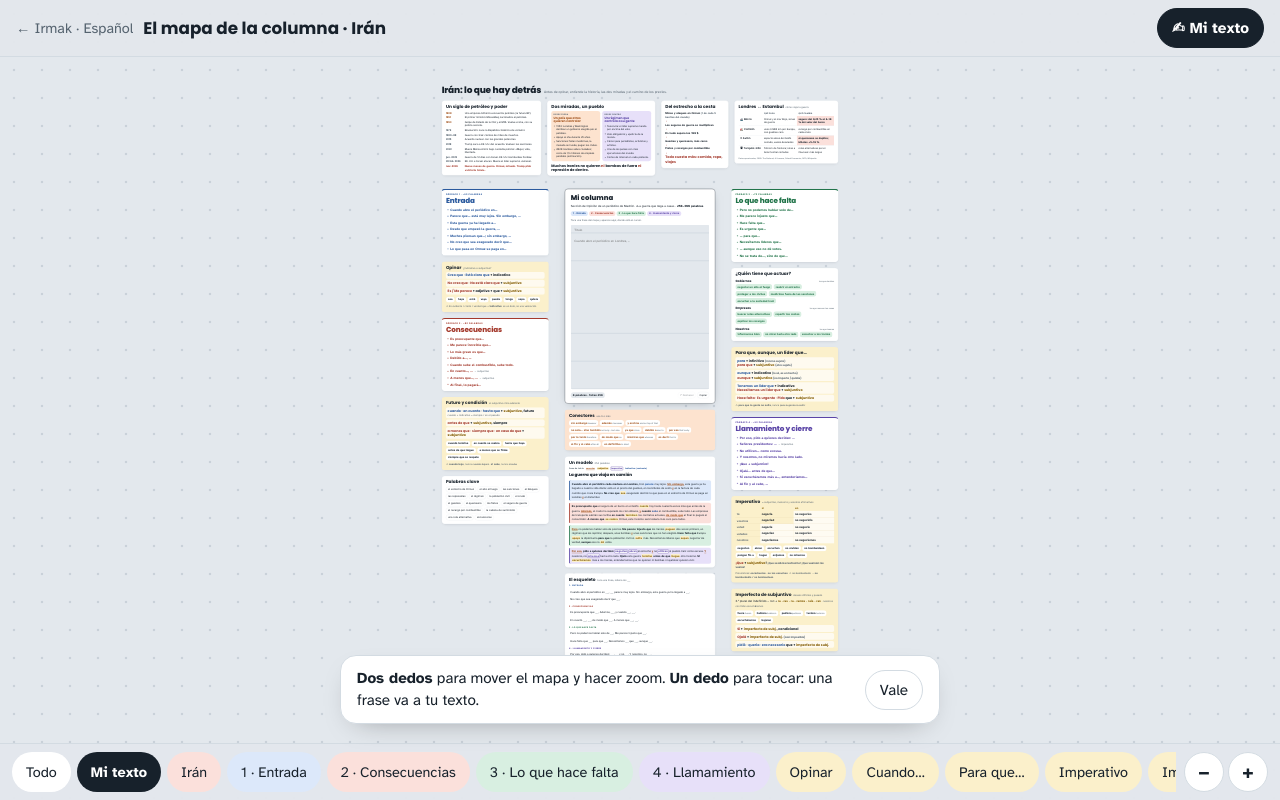
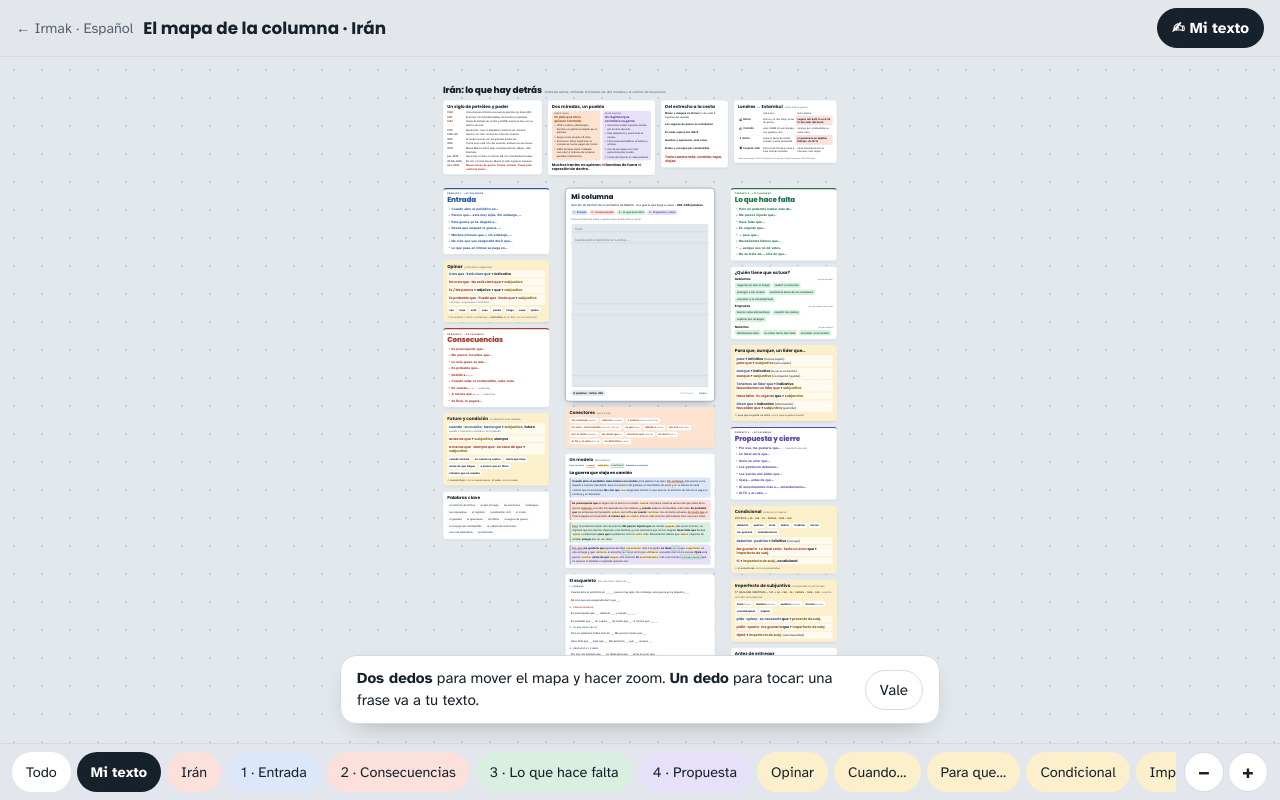
Before and after one commit to Andresinp/irmak-espanol, a plain HTML site: page mapa/index.html in a window 1280 px wide. Drawn offline with Linux system fonts and the light colour scheme.

Commit message:
Mapa Irán: imperativo out; condicional, imperfecto de subjuntivo, probabilidad y decir que in
Co-Authored-By: Claude Opus 5.5 <noreply@anthropic.com>

```diff
--- a/mapa/index.html
+++ b/mapa/index.html
@@ -6,7 +6,7 @@
 <style>
 /* Engine from the study-map skill. Poppins = Irmak's site font; Atkinson Hyperlegible for reading.
    Pastel colour per part of the column: entrada = blue, consecuencias = rose, lo que hace falta = mint,
-   llamamiento y cierre = lavender, gramática = butter, conectores = peach */
+   propuesta y cierre = lavender, gramática = butter, conectores = peach */
 :root{
   --board:#e3e8ed; --dots:#c9d1d9; --surface:#ffffff; --ink:#17212b; --muted:#55636f; --line:#d3dbe2;
   --in:#2b5a9e; --in-s:#dce8fa;
@@ -99,14 +99,6 @@ ul,ol{margin:0;padding:0;list-style:none}
 .note{font-size:18px;color:var(--muted)}
 .end{color:var(--gr);font-weight:800}
 
-/* imperative table */
-.imp{border-collapse:collapse;width:100%;font-size:20px}
-.imp th,.imp td{text-align:left;padding:7px 10px;border-bottom:1px solid color-mix(in srgb,var(--gr) 22%,transparent)}
-.imp thead th{font:700 14px/1.2 var(--display);letter-spacing:.08em;text-transform:uppercase;color:var(--gr)}
-.imp tbody th{font-family:var(--display);font-weight:600;font-size:18px;color:var(--muted);white-space:nowrap}
-.imp td{font-weight:700}
-.imp td.sj{background:color-mix(in srgb,var(--surface) 75%,transparent)}
-.imp tr:last-child th,.imp tr:last-child td{border-bottom:0}
 
 /* ---------- writing page (centre) ---------- */
 #k-write{cursor:auto;padding:34px 40px;gap:16px;border:2px solid var(--ink);box-shadow:0 20px 60px -30px rgba(20,33,43,.5)}
@@ -174,7 +166,7 @@ ul,ol{margin:0;padding:0;list-style:none}
 .st{font-weight:700}
 .cx{color:var(--cn);font-weight:700;text-decoration:underline;text-decoration-thickness:2px;text-underline-offset:4px}
 .vs{color:var(--gr);font-weight:700;background:var(--gr-s);border-radius:4px;padding:0 3px}
-.vm{color:var(--co);font-weight:700;background:var(--surface);border-radius:4px;padding:0 3px;outline:2px solid var(--co)}
+.vm{color:var(--so);font-weight:700;background:var(--surface);border-radius:4px;padding:0 3px;outline:2px solid var(--so)}
 .vi{color:var(--in);font-weight:700}
 .mkey{display:flex;flex-wrap:wrap;gap:6px 16px;font-size:15px;color:var(--muted);align-items:center}
 .mold .ph{padding:6px 10px;border-radius:10px;font-size:19px;cursor:pointer}
@@ -318,6 +310,7 @@ details.sol summary{cursor:pointer;font:700 18px/1.4 var(--display);color:var(--
         <div><p class="formula"><span class="p">Creo que · Está claro que</span> + indicativo</p></div>
         <div><p class="formula"><span class="x">No creo que · No está claro que</span> + <span class="f">subjuntivo</span></p></div>
         <div><p class="formula"><span class="x">Es / Me parece</span> + adjetivo + que + <span class="f">subjuntivo</span></p></div>
+        <div><p class="formula"><span class="x">Es probable que · Puede que · Dudo que</span> + <span class="f">subjuntivo</span></p><p class="note">a lo mejor · seguro que + indicativo</p></div>
       </div>
       <div class="chips">
         <span class="chip ph" data-ins="sea "><b>sea</b></span>
@@ -338,6 +331,7 @@ details.sol summary{cursor:pointer;font:700 18px/1.4 var(--display);color:var(--
         <li class="ph" data-ins="Es preocupante que ">Es preocupante que…</li>
         <li class="ph" data-ins="Me parece increíble que ">Me parece increíble que…</li>
         <li class="ph" data-ins="Lo más grave es que ">Lo más grave es que…</li>
+        <li class="ph" data-ins="Es probable que ">Es probable que…</li>
         <li class="ph" data-ins="Debido a ">Debido a…, …</li>
         <li class="ph" data-ins="Cuando sube el combustible, sube todo. ">Cuando sube el combustible, sube todo.</li>
         <li class="ph" data-ins="En cuanto ">En cuanto…, … <i>→ subjuntivo</i></li>
@@ -392,7 +386,7 @@ details.sol summary{cursor:pointer;font:700 18px/1.4 var(--display);color:var(--
     <div class="card" id="k-write">
       <h2>Mi columna</h2>
       <p>Sección de Opinión de un periódico de Madrid · «La guerra que llega a casa» · <b>250–300 palabras</b></p>
-      <div class="parts"><span class="pa">1 · Entrada</span><span class="pb">2 · Consecuencias</span><span class="pc">3 · Lo que hace falta</span><span class="pd">4 · Llamamiento y cierre</span></div>
+      <div class="parts"><span class="pa">1 · Entrada</span><span class="pb">2 · Consecuencias</span><span class="pc">3 · Lo que hace falta</span><span class="pd">4 · Propuesta y cierre</span></div>
       <p class="note">Toca una frase del mapa y aparece aquí, donde está el cursor.</p>
       <textarea id="draft" lang="es" spellcheck="false" placeholder="Título&#10;&#10;Cuando abro el periódico en Londres, …"></textarea>
       <div class="wbar"><span class="wc" id="wc">0 palabras</span><span class="paras" id="paras"></span><span style="flex:1"></span>
@@ -420,12 +414,12 @@ details.sol summary{cursor:pointer;font:700 18px/1.4 var(--display);color:var(--
 
     <div class="card" id="k-model">
       <h3>Un modelo <small id="mWords"></small></h3>
-      <div class="mkey"><span class="st">frase de inicio</span><span class="cx">conector</span><span class="vs">subjuntivo</span><span class="vm">imperativo</span><span class="vi">indicativo (contraste)</span></div>
+      <div class="mkey"><span class="st">frase de inicio</span><span class="cx">conector</span><span class="vs">subjuntivo</span><span class="vm">condicional</span><span class="vi">indicativo (contraste)</span></div>
       <div class="mt">La guerra que viaja en camión</div>
       <p class="para p1"><span class="st">Cuando abro el periódico cada mañana en Londres,</span> Irán <span class="vi">parece</span> muy lejos. <span class="cx">Sin embargo,</span> esta guerra ya ha llegado a nuestra vida diaria: está en el precio del gasóleo, en los billetes de avión <span class="cx">y</span> en la factura de cada camión que cruza Europa. <span class="st">No creo que</span> <span class="vs">sea</span> exagerado decirlo: lo que pasa en el estrecho de Ormuz se paga en Londres <span class="cx">y</span> en Estambul.</p>
-      <p class="para p2"><span class="st">Es preocupante que</span> el seguro de un barco en el Golfo <span class="vs">cueste</span> hoy hasta cuarenta veces más que antes de la guerra. <span class="cx">Además,</span> el crudo ha superado los cien dólares, <span class="cx">y</span> <span class="st">cuando</span> <span class="vi">sube</span> el combustible, sube todo. Las empresas de transporte subirán sus tarifas <span class="st">en cuanto</span> <span class="vs">terminen</span> los contratos actuales, <span class="cx">de modo que</span> al final lo pagará el consumidor. <span class="st">A menos que</span> <span class="vs">se reabra</span> Ormuz, este invierno será todavía más caro para todos.</p>
+      <p class="para p2"><span class="st">Es preocupante que</span> el seguro de un barco en el Golfo <span class="vs">cueste</span> hoy hasta cuarenta veces más que antes de la guerra. <span class="cx">Además,</span> el crudo ha superado los cien dólares, <span class="cx">y</span> <span class="st">cuando</span> <span class="vi">sube</span> el combustible, sube todo. <span class="st">Es probable que</span> las empresas de transporte <span class="vs">suban</span> sus tarifas <span class="st">en cuanto</span> <span class="vs">terminen</span> los contratos actuales, <span class="cx">de modo que</span> al final lo pagará el consumidor. <span class="st">A menos que</span> <span class="vs">se reabra</span> Ormuz, este invierno será todavía más caro para todos.</p>
       <p class="para p3"><span class="cx">Pero</span> no podemos hablar solo de precios. <span class="st">Me parece injusto que</span> los iraníes <span class="vs">paguen</span> dos veces: primero, un régimen que los reprime; después, unas bombas <span class="cx">y</span> unas sanciones que no han elegido. <span class="st">Hace falta que</span> Europa <span class="vs">apoye</span> la diplomacia <span class="st">para que</span> la población civil no <span class="vs">sufra</span> más. Necesitamos líderes que <span class="vs">sepan</span> negociar de verdad, <span class="st">aunque</span> eso no <span class="vs">dé</span> votos.</p>
-      <p class="para p4"><span class="cx">Por eso,</span> <span class="st">pido a quienes deciden:</span> <span class="vm">negocien</span>, <span class="vm">abran</span> el estrecho <span class="cx">y</span> no <span class="vm">utilicen</span> al pueblo iraní como excusa. <span class="cx">Y</span> nosotros, no <span class="vm">miremos</span> hacia otro lado. <span class="st">Ojalá</span> esta guerra <span class="vs">termine</span> <span class="st">antes de que</span> <span class="vs">llegue</span> otro invierno. <span class="st">Si</span> <span class="vs">escucháramos</span> más a los iraníes, entenderíamos que no quieren ni bombas ni ayatolás: quieren vivir.</p>
+      <p class="para p4"><span class="cx">Por eso,</span> <span class="st">me gustaría que</span> quienes deciden <span class="vs">escucharan</span> más a la gente. <span class="st">Lo ideal</span> <span class="vm">sería</span> que <span class="vs">negociaran</span> un alto el fuego <span class="cx">y</span> que <span class="vs">abrieran</span> el estrecho; <span class="vm">sería</span> un error que <span class="vs">utilizaran</span> al pueblo iraní como excusa. <span class="st">Ojalá</span> esta guerra <span class="vs">termine</span> <span class="st">antes de que</span> <span class="vs">llegue</span> otro invierno. <span class="st">Si</span> <span class="vs">escucháramos</span> más a los iraníes, <span class="vm">entenderíamos</span> que no quieren ni bombas ni ayatolás: quieren vivir.</p>
     </div>
 
     <div class="card mold" id="k-mold">
@@ -435,18 +429,18 @@ details.sol summary{cursor:pointer;font:700 18px/1.4 var(--display);color:var(--
       <div class="ph" data-ins="No creo que sea exagerado decir que ___. ">No creo que sea exagerado decir que <u>___</u>.</div>
       <h4 style="color:var(--pr)">2 · Consecuencias</h4>
       <div class="ph" data-ins="Es preocupante que ___. Además, ___, y cuando ___, ___. ">Es preocupante que <u>___</u>. Además, <u>___</u>, y cuando <u>___</u>, <u>___</u>.</div>
-      <div class="ph" data-ins="En cuanto ___, ___, de modo que ___. A menos que ___, ___. ">En cuanto <u>___</u>, <u>___</u>, de modo que <u>___</u>. A menos que <u>___</u>, <u>___</u>.</div>
+      <div class="ph" data-ins="Es probable que ___ en cuanto ___, de modo que ___. A menos que ___, ___. ">Es probable que <u>___</u> en cuanto <u>___</u>, de modo que <u>___</u>. A menos que <u>___</u>, <u>___</u>.</div>
       <h4 style="color:var(--so)">3 · Lo que hace falta</h4>
       <div class="ph" data-ins="Pero no podemos hablar solo de ___. Me parece injusto que ___. ">Pero no podemos hablar solo de <u>___</u>. Me parece injusto que <u>___</u>.</div>
       <div class="ph" data-ins="Hace falta que ___ para que ___. Necesitamos ___ que ___, aunque ___. ">Hace falta que <u>___</u> para que <u>___</u>. Necesitamos <u>___</u> que <u>___</u>, aunque <u>___</u>.</div>
-      <h4 style="color:var(--co)">4 · Llamamiento y cierre</h4>
-      <div class="ph" data-ins="Por eso, pido a quienes deciden: ___, ___ y no ___. Y nosotros, no ___. ">Por eso, pido a quienes deciden: <u>___</u>, <u>___</u> y no <u>___</u>. Y nosotros, no <u>___</u>.</div>
+      <h4 style="color:var(--co)">4 · Propuesta y cierre</h4>
+      <div class="ph" data-ins="Por eso, me gustaría que ___. Lo ideal sería que ___; sería un error que ___. ">Por eso, me gustaría que <u>___</u>. Lo ideal sería que <u>___</u>; sería un error que <u>___</u>.</div>
       <div class="ph" data-ins="Ojalá ___ antes de que ___. Si ___, ___. ">Ojalá <u>___</u> antes de que <u>___</u>. Si <u>___</u>, <u>___</u>.</div>
     </div>
 
     <div class="card" id="k-err">
       <h3>Detecta los 6 errores <small>como en el test de King's</small></h3>
-      <p class="errtxt"><sup>1</sup>No creo que la guerra termina pronto. <sup>2</sup>Cuando el petróleo bajará, los envíos serán más baratos. <sup>3</sup>Es importante que Europa apoya la diplomacia. <sup>4</sup>El ministro quería que las empresas bajan los precios. <sup>5</sup>Ojalá los líderes negocian este mes. <sup>6</sup>Señores presidentes: ¡no bombardeáis más ciudades!</p>
+      <p class="errtxt"><sup>1</sup>No creo que la guerra termina pronto. <sup>2</sup>Cuando el petróleo bajará, los envíos serán más baratos. <sup>3</sup>Es importante que Europa apoya la diplomacia. <sup>4</sup>El ministro quería que las empresas bajan los precios. <sup>5</sup>Ojalá los líderes negocian este mes. <sup>6</sup>Si los líderes escucharían a la gente, la guerra terminaría.</p>
       <details class="sol"><summary>Ver soluciones</summary>
         <div class="fix">
           <div>1 · <s>termina</s> → <b>termine</b><span>No creo que = no es una afirmación → subjuntivo. En inglés «I don't think it ends» no cambia el verbo.</span></div>
@@ -454,7 +448,7 @@ details.sol summary{cursor:pointer;font:700 18px/1.4 var(--display);color:var(--
           <div>3 · <s>apoya</s> → <b>apoye</b><span>Es + adjetivo + que = valoración → subjuntivo.</span></div>
           <div>4 · <s>bajan</s> → <b>bajaran</b><span>Quería (pasado) + que → imperfecto de subjuntivo. Inglés: «wanted them to lower».</span></div>
           <div>5 · <s>negocian</s> → <b>negocien</b><span>Ojalá siempre lleva subjuntivo.</span></div>
-          <div>6 · <s>bombardeáis</s> → <b>bombardeen</b><span>Imperativo negativo = no + subjuntivo. A unos presidentes: ustedes.</span></div>
+          <div>6 · <s>escucharían</s> → <b>escucharan</b><span>Si + imperfecto de subjuntivo, condicional. Nunca condicional después de si: calco de «if they would listen».</span></div>
         </div>
       </details>
     </div>
@@ -514,54 +508,49 @@ details.sol summary{cursor:pointer;font:700 18px/1.4 var(--display);color:var(--
         <div><p class="formula"><span class="p">para</span> + infinitivo <span class="note">(mismo sujeto)</span><br><span class="x">para que</span> + <span class="f">subjuntivo</span> <span class="note">(otro sujeto)</span></p></div>
         <div><p class="formula"><span class="p">aunque</span> + indicativo <span class="note">(lo sé, es un hecho)</span><br><span class="x">aunque</span> + <span class="f">subjuntivo</span> <span class="note">(no importa / quizás)</span></p></div>
         <div><p class="formula"><span class="p">Tenemos un líder que</span> + indicativo<br><span class="x">Necesitamos un líder que</span> + <span class="f">subjuntivo</span></p></div>
-        <div><p class="formula"><span class="x">Hace falta · Es urgente · Pido</span> que + <span class="f">subjuntivo</span></p></div>
+        <div><p class="formula"><span class="x">Hace falta · Es urgente</span> que + <span class="f">subjuntivo</span></p></div>
+        <div><p class="formula"><span class="p">Dicen que</span> + indicativo <span class="note">(información)</span><br><span class="x">Nos piden que</span> + <span class="f">subjuntivo</span> <span class="note">(petición)</span></p></div>
       </div>
       <p class="note">⚠︎ <b>para que la gente no sufra</b>, nunca <s>para la gente no sufrir</s></p>
     </div>
 
     <div class="card co" id="k-co">
-      <div class="sec"><span class="kick">Párrafo 4 · ~60 palabras</span><h2>Llamamiento y cierre</h2></div>
+      <div class="sec"><span class="kick">Párrafo 4 · ~60 palabras</span><h2>Propuesta y cierre</h2></div>
       <ul class="ls">
-        <li class="ph" data-ins="Por eso, pido a quienes deciden: ">Por eso, pido a quienes deciden: …</li>
-        <li class="ph" data-ins="Señores presidentes: ">Señores presidentes: … <i>→ imperativo</i></li>
-        <li class="ph" data-ins="No utilicen ">No utilicen… como excusa.</li>
-        <li class="ph" data-ins="Y nosotros, no miremos hacia otro lado. ">Y nosotros, no miremos hacia otro lado.</li>
-        <li class="ph" data-ins="¡Que ">¡Que + subjuntivo!</li>
+        <li class="ph" data-ins="Por eso, me gustaría que ">Por eso, me gustaría que… <i>→ imperfecto de subj.</i></li>
+        <li class="ph" data-ins="Lo ideal sería que ">Lo ideal sería que…</li>
+        <li class="ph" data-ins="Sería un error que ">Sería un error que…</li>
+        <li class="ph" data-ins="Los gobiernos deberían ">Los gobiernos deberían…</li>
+        <li class="ph" data-ins="Los iraníes nos piden que ">Los iraníes nos piden que…</li>
         <li class="ph" data-ins="Ojalá ">Ojalá… antes de que…</li>
         <li class="ph" data-ins="Si escucháramos más a ">Si escucháramos más a…, entenderíamos…</li>
         <li class="ph" data-ins="Al fin y al cabo, ">Al fin y al cabo, …</li>
       </ul>
     </div>
 
-    <div class="card gr" id="k-imp">
-      <h3>Imperativo <small>= subjuntivo, menos tú y vosotros afirmativos</small></h3>
-      <table class="imp">
-        <thead><tr><th></th><th>sí</th><th>no</th></tr></thead>
-        <tbody>
-          <tr><th>tú</th><td>negocia</td><td class="sj">no negocies</td></tr>
-          <tr><th>vosotros</th><td>negociad</td><td class="sj">no negociéis</td></tr>
-          <tr><th>usted</th><td class="sj">negocie</td><td class="sj">no negocie</td></tr>
-          <tr><th>ustedes</th><td class="sj">negocien</td><td class="sj">no negocien</td></tr>
-          <tr><th>nosotros</th><td class="sj">negociemos</td><td class="sj">no negociemos</td></tr>
-        </tbody>
-      </table>
+    <div class="card gr" id="k-cond">
+      <h3>Condicional <small>proponer e imaginar</small></h3>
+      <p>infinitivo + <span class="end">ía · ías · ía · íamos · íais · ían</span></p>
       <div class="chips">
-        <span class="chip ph" data-ins="negocien "><b>negocien</b></span>
-        <span class="chip ph" data-ins="abran "><b>abran</b></span>
-        <span class="chip ph" data-ins="escuchen "><b>escuchen</b></span>
-        <span class="chip ph" data-ins="no olviden "><b>no olviden</b></span>
-        <span class="chip ph" data-ins="no bombardeen "><b>no bombardeen</b></span>
-        <span class="chip ph" data-ins="pongan fin a "><b>pongan fin a</b></span>
-        <span class="chip ph" data-ins="hagan "><b>hagan</b></span>
-        <span class="chip ph" data-ins="exijamos "><b>exijamos</b></span>
-        <span class="chip ph" data-ins="no miremos "><b>no miremos</b></span>
+        <span class="chip ph" data-ins="deberían "><b>deberían</b></span>
+        <span class="chip ph" data-ins="podrían "><b>podrían</b></span>
+        <span class="chip ph" data-ins="sería "><b>sería</b></span>
+        <span class="chip ph" data-ins="habría "><b>habría</b></span>
+        <span class="chip ph" data-ins="tendrían "><b>tendrían</b></span>
+        <span class="chip ph" data-ins="harían "><b>harían</b></span>
+        <span class="chip ph" data-ins="me gustaría "><b>me gustaría</b></span>
+        <span class="chip ph" data-ins="entenderíamos "><b>entenderíamos</b></span>
       </div>
-      <p class="formula"><span class="x">¡Que</span> + <span class="f">subjuntivo</span>! <span class="note">¡Que se abra el estrecho! ¡Que vuelvan los vuelos!</span></p>
-      <p class="note">Pronombres: <b>escúchenlos</b> · <b>no los escuchen</b> &nbsp;⚠︎ <s>no bombardeáis</s> → <b>no bombardeéis / no bombardeen</b></p>
+      <div class="rule">
+        <div><p class="formula"><span class="p">deberían · podrían</span> + infinitivo <span class="note">(consejo)</span></p></div>
+        <div><p class="formula"><span class="x">Me gustaría · Lo ideal sería · Sería un error</span> que + <span class="f">imperfecto de subj.</span></p></div>
+        <div><p class="formula"><span class="x">Si</span> + <span class="f">imperfecto de subj.</span>, condicional</p></div>
+      </div>
+      <p class="note">⚠︎ <b>si escucharan</b>, nunca <s>si escucharían</s></p>
     </div>
 
     <div class="card gr" id="k-imperf">
-      <h3>Imperfecto de subjuntivo <small>deseos difíciles y pasado</small></h3>
+      <h3>Imperfecto de subjuntivo <small>correspondencia de tiempos</small></h3>
       <p>3.ª plural del indefinido − <i>ron</i> + <span class="end">ra · ras · ra · ramos · rais · ran</span> <span class="note">· nosotros con tilde: escuch<b>á</b>ramos</span></p>
       <div class="chips">
         <span class="chip ph" data-ins="fuera "><b>fuera</b><i>fueron</i></span>
@@ -572,9 +561,9 @@ details.sol summary{cursor:pointer;font:700 18px/1.4 var(--display);color:var(--
         <span class="chip ph" data-ins="bajaran "><b>bajaran</b></span>
       </div>
       <div class="rule">
-        <div><p class="formula"><span class="x">Si</span> + <span class="f">imperfecto de subj.</span>, condicional</p></div>
+        <div><p class="formula"><span class="p">pido · quiero · es necesario</span> que + <span class="f">presente de subj.</span></p></div>
+        <div><p class="formula"><span class="x">pidió · quería · me gustaría</span> que + <span class="f">imperfecto de subj.</span></p></div>
         <div><p class="formula"><span class="x">Ojalá</span> + <span class="f">imperfecto de subj.</span> <span class="note">(casi imposible)</span></p></div>
-        <div><p class="formula"><span class="p">pidió · quería · era necesario</span> que + <span class="f">imperfecto de subj.</span></p></div>
       </div>
     </div>
 
@@ -586,8 +575,8 @@ details.sol summary{cursor:pointer;font:700 18px/1.4 var(--display);color:var(--
         <li>2 valoraciones: <b>es preocupante que…</b></li>
         <li><b>cuando / en cuanto / antes de que</b> + subj.</li>
         <li><b>para que</b> y <b>aunque</b></li>
-        <li>2 imperativos (ustedes / nosotros)</li>
-        <li>1 imperfecto de subj.: <b>ojalá</b> o <b>si…</b></li>
+        <li>2 condicionales: <b>deberían · sería</b></li>
+        <li><b>si</b> + imperfecto de subj., condicional</li>
         <li>6 conectores distintos · 250–300 palabras</li>
       </ul>
     </div>
@@ -604,11 +593,11 @@ details.sol summary{cursor:pointer;font:700 18px/1.4 var(--display);color:var(--
     <button type="button" data-go="k-in" data-k="in">1 · Entrada</button>
     <button type="button" data-go="k-pr" data-k="pr">2 · Consecuencias</button>
     <button type="button" data-go="k-so" data-k="so">3 · Lo que hace falta</button>
-    <button type="button" data-go="k-co" data-k="co">4 · Llamamiento</button>
+    <button type="button" data-go="k-co" data-k="co">4 · Propuesta</button>
     <button type="button" data-go="k-op" data-k="gr">Opinar</button>
     <button type="button" data-go="k-time" data-k="gr">Cuando…</button>
     <button type="button" data-go="k-para" data-k="gr">Para que…</button>
-    <button type="button" data-go="k-imp" data-k="gr">Imperativo</button>
+    <button type="button" data-go="k-cond" data-k="gr">Condicional</button>
     <button type="button" data-go="k-imperf" data-k="gr">Imperfecto</button>
     <button type="button" data-go="k-cn" data-k="cn">Conectores</button>
     <button type="button" data-go="k-model">Modelo</button>
```
